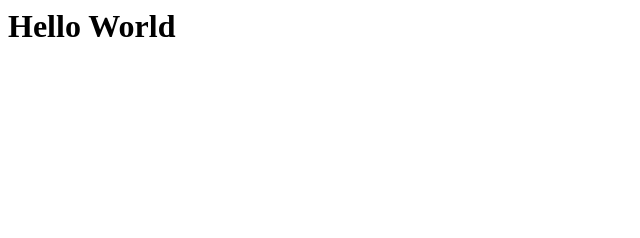
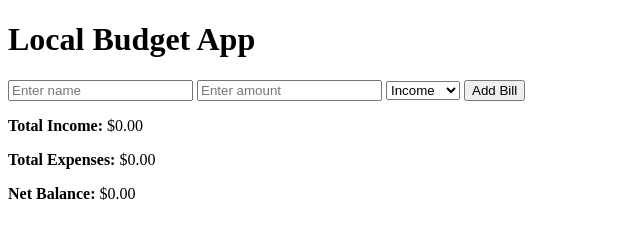
Before and after one commit to beasleybytes/billy, an Electron app: page index.html in a window 800 px wide. Shown: the whole page, without its empty margins (0-640 px from the left). Drawn offline with Linux system fonts and the light colour scheme.

Commit message:
Add index.html for the app UI

```diff
--- a/index.html
+++ b/index.html
@@ -1 +1,30 @@
-<h1>Hello World</h1>
+<!DOCTYPE html>
+<html lang="en">
+<head>
+  <meta charset="UTF-8">
+  <meta name="viewport" content="width=device-width, initial-scale=1.0">
+  <title>Local Budget App</title>
+  <link rel="stylesheet" href="styles.css">
+</head>
+<body>
+  <div class="container">
+    <h1>Local Budget App</h1>
+    <div class="form">
+      <input type="text" id="name-input" placeholder="Enter name">
+      <input type="number" id="amount-input" placeholder="Enter amount">
+      <select id="type-input">
+        <option value="income">Income</option>
+        <option value="expense">Expense</option>
+      </select>
+      <button id="add-bill">Add Bill</button>
+    </div>
+    <ul id="bill-list"></ul>
+    <div id="totals">
+      <p><strong>Total Income:</strong> $<span id="total-income">0.00</span></p>
+      <p><strong>Total Expenses:</strong> $<span id="total-expenses">0.00</span></p>
+      <p><strong>Net Balance:</strong> $<span id="net-balance">0.00</span></p>
+    </div>
+  </div>
+  <script src="renderer.js"></script>
+</body>
+</html>
```
